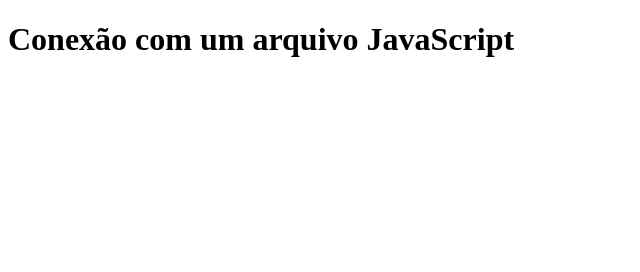
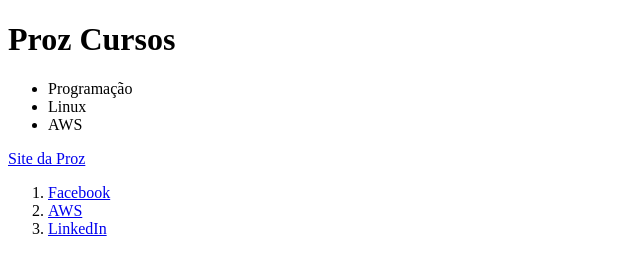
Before and after one commit to ericages/DesenvolvimentosProz, a plain HTML site: page seletores-dom/index.html in a window 1280 px wide. Shown: the whole page, without its empty margins (0-640 px from the left). Drawn offline with Linux system fonts and the light colour scheme.

Commit message:
Capturando Elementos

```diff
--- a/conexao_com_html/script.js
+++ /dev/null
@@ -1,7 +0,0 @@
-function imprimirNoTerminal() {
-  console.log("Conexão feita com sucesso!");
-}
-
-imprimirNoTerminal();
-imprimirNoTerminal();
-imprimirNoTerminal();
--- a/conexao_com_html/index.html
+++ b/seletores-dom/index.html
@@ -1,12 +1,17 @@
 <!DOCTYPE html>
-<html lang="en">
+<html lang="pt-br">
 <head>
   <meta charset="UTF-8">
   <meta name="viewport" content="width=device-width, initial-scale=1.0">
   <script src="./script.js" defer></script>
-  <title>Document</title>
+  <title>Proz</title>
 </head>
 <body>
-  <h1>Conexão com um arquivo JavaScript</h1>
+  <h1 id="titulo"></h1>
+  <ul>
+  </ul>
+  <a href="https://prozeducacao.com.br/"></a>
+  <ol id="lista-ordenada">
+  </ol>
 </body>
 </html>
--- /dev/null
+++ b/seletores-dom/script.js
@@ -0,0 +1,19 @@
+let titulo = document.getElementById('titulo')
+let link = document.querySelector('a');
+
+titulo.innerText = 'Proz Cursos'
+link.innerText = 'Site da Proz'
+
+let listaNaoOrdenada = document.querySelector('ul')
+let listaOrdenada = document.querySelector('ol')
+
+listaNaoOrdenada.innerHTML = `
+  <li>Programação</li>
+  <li>Linux</li>
+  <li>AWS</li>
+`
+listaOrdenada.innerHTML = `
+  <li><a href="https://facebook.com/">Facebook</a></li>
+  <li><a href="https://www.aws.com">AWS</a></li>
+  <li><a href="https://www.linkedin.com">LinkedIn</a></li>
+`
```
